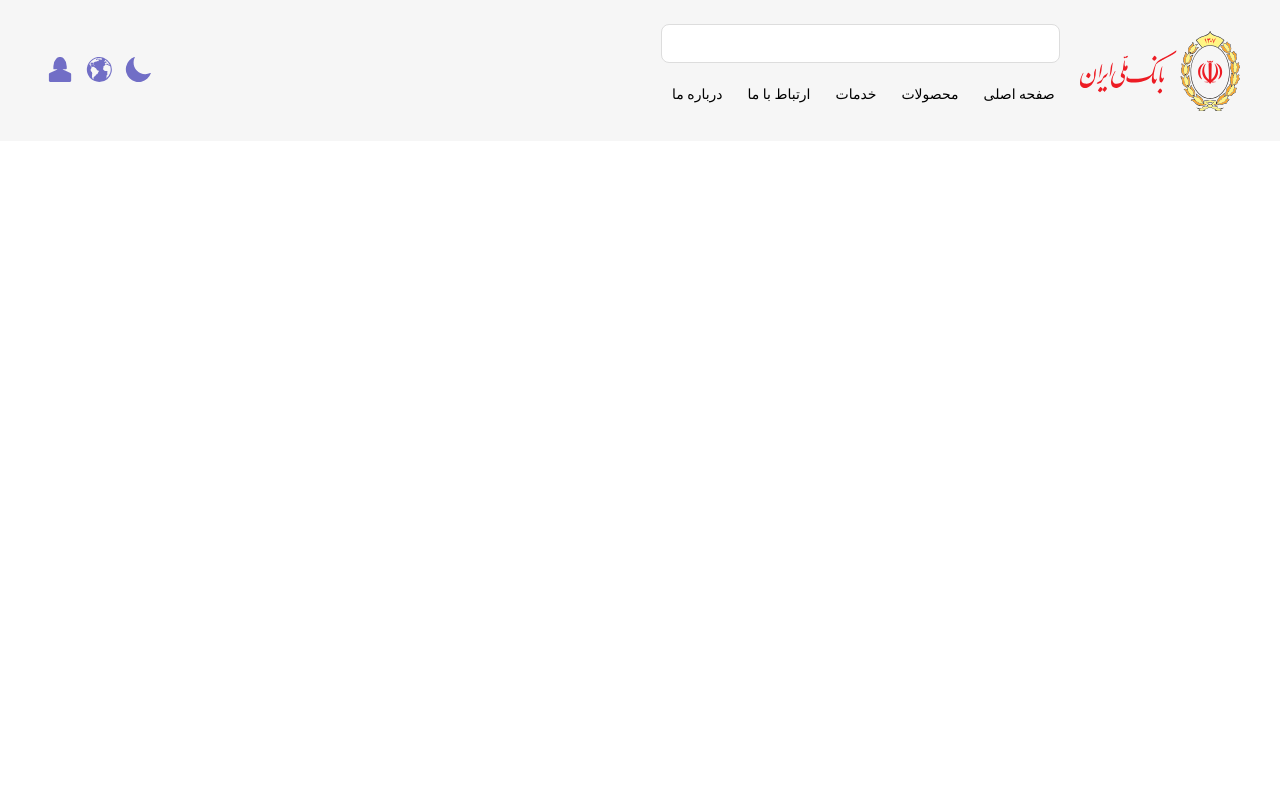
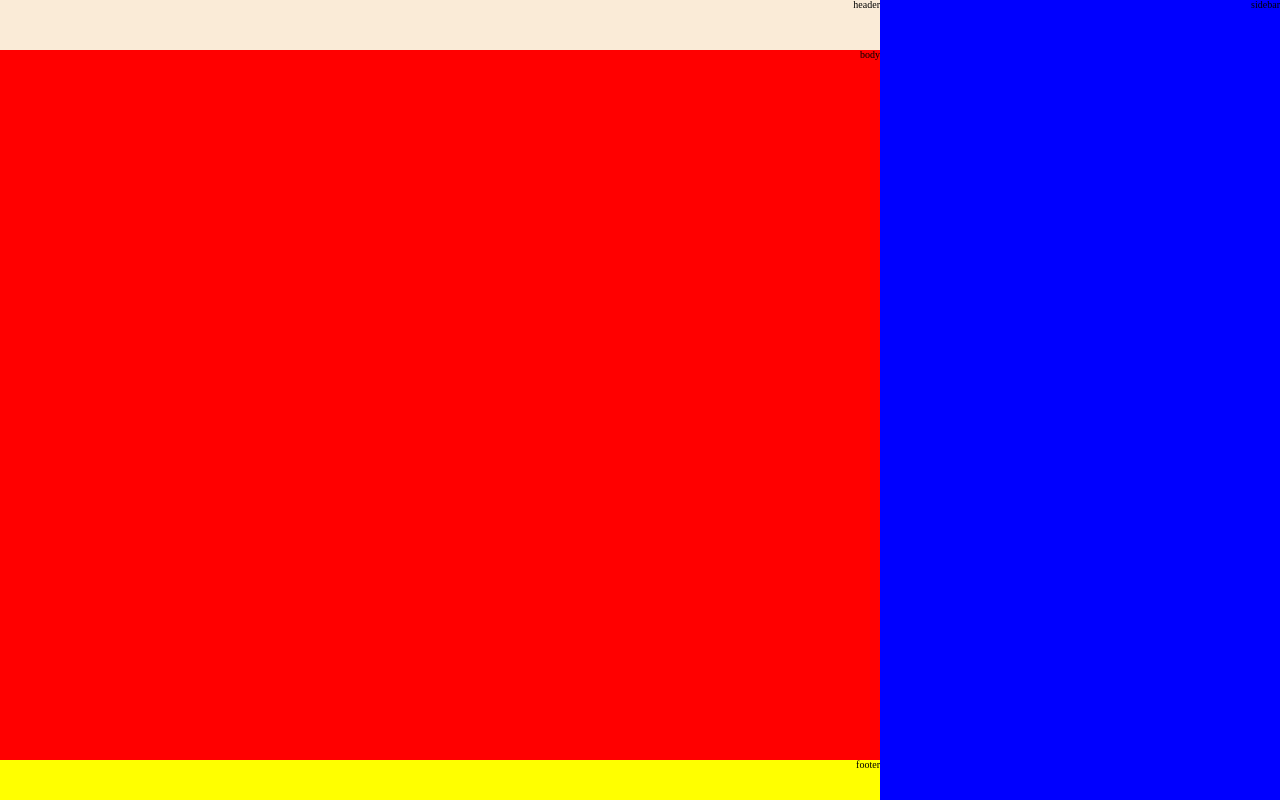
Before and after one commit to m0jtababeygi/responsive-header, a plain HTML site: page index.html in a window 1280 px wide. Drawn offline with Linux system fonts and the light colour scheme.

Commit message:
grid example

```diff
--- a/index.html
+++ b/index.html
@@ -8,7 +8,7 @@
   </head>
 
   <body>
-    <header class="header">
+    <!-- <header class="header">
       <div class="header__container">
         <div class="header__right">
           <div class="logo">
@@ -99,15 +99,15 @@
           </div>
         </div>
       </div>
-    </header>
+    </header> -->
 
-    <!-- <main class="main">
+    <main class="main">
       <div class="grid">
         <div class="heading">header</div>
         <div class="sidebar">sidebar</div>
         <div class="body">body</div>
         <div class="footer">footer</div>
       </div>
-    </main> -->
+    </main>
   </body>
 </html>
```
